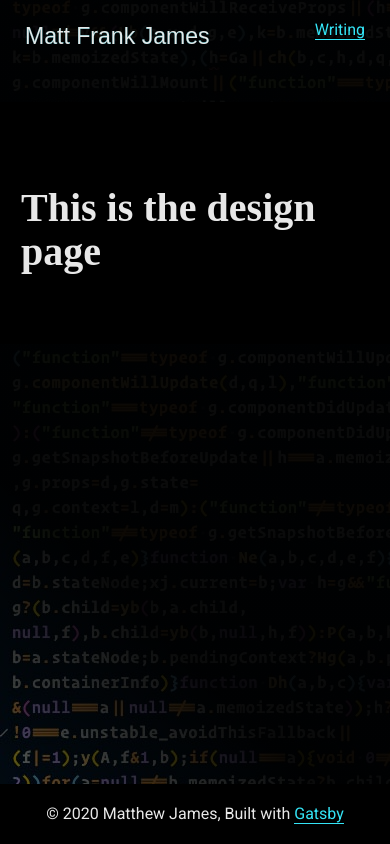
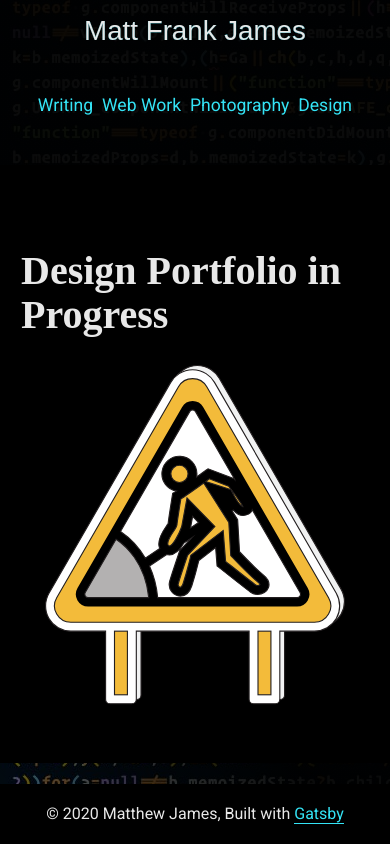
Before and after one commit to mattfrankjames/mattfrankjames-static-gatsby, a Gatsby site: page /DesignGallery in a window 390 px wide. Built offline with nearby package versions, Linux system fonts and the light colour scheme; Gatsby itself is replaced by a stand-in of ours; some packages are replaced by stand-ins of ours; a web font is replaced by a local one.

Commit message:
Header layout updates and media queries

```diff
--- a/gatsby-browser.js
+++ b/gatsby-browser.js
@@ -1,6 +1,4 @@
 // custom typefaces
-import "typeface-montserrat"
-import "typeface-merriweather"
 import "typeface-holtwood-one-sc"
 import "typeface-roboto"
 import "typeface-ibm-plex-mono"
--- /dev/null
+++ b/src/components/Icon.js
@@ -0,0 +1,156 @@
+import React from "react"
+
+export default function Icon({ name, label }) {
+  switch (name) {
+    case "inProgress":
+      return (
+        <svg
+          focusable="false"
+          role="image"
+          className="caution"
+          id="Layer_3"
+          aria-label={label}
+          data-name="Layer 3"
+          xmlns="http://www.w3.org/2000/svg"
+          viewBox="0 0 269.33 304.58"
+        >
+          <path
+            class="cls-1"
+            d="M155.92,11.33a22.67,22.67,0,0,0-39.26,0L7.32,200.72a22.66,22.66,0,0,0,19.63,34H58.14v61.12a4,4,0,0,0,4,4H81.73a4,4,0,0,0,4-4V234.71H187v61.12a4,4,0,0,0,4,4h19.59a4,4,0,0,0,4-4V234.71h31.06a22.66,22.66,0,0,0,19.63-34Z"
+            transform="translate(0.5 0.5)"
+          />
+          <path
+            class="cls-2"
+            d="M245.63,226.71H27a14.66,14.66,0,0,1-12.7-22L123.59,15.33a14.67,14.67,0,0,1,25.4,0L258.33,204.72a14.66,14.66,0,0,1-12.7,22Z"
+            transform="translate(0.5 0.5)"
+          />
+          <rect
+            class="cls-2"
+            x="195.48"
+            y="235.21"
+            width="11.6"
+            height="57.12"
+          />
+          <rect
+            class="cls-2"
+            x="66.64"
+            y="235.21"
+            width="11.6"
+            height="57.12"
+          />
+          <path
+            class="cls-2"
+            d="M145.83,33.59a11,11,0,0,0-19.07,0L64.54,141.35h0L33,196.07a11,11,0,0,0,9.53,16.52H230.1a11,11,0,0,0,9.53-16.52Z"
+            transform="translate(0.5 0.5)"
+          />
+          <path
+            class="cls-2"
+            d="M232.7,203.08a3,3,0,0,1-2.6,1.51H104.91a86.27,86.27,0,0,0-7.36-28.4L113,165.89a8.32,8.32,0,0,0,2.43.37c5.28,0,9.75-5.13,13-10.68l7.16-4.78-10.89,11.56-.28.82c-.82,2.4-8,23.57-9,27.68a10.3,10.3,0,0,0,9.72,12.4c2.19,0,7.59-.91,10.31-9.29,3.08-9.54,5.46-19.16,6.31-22.71l15.07-11.54,1.29,16.45,1.36,1.09c1,.76,23.56,18.7,28.73,22.49a10.54,10.54,0,0,0,6.31,2c4.45,0,8.46-2.53,9.74-6.13.63-1.77,1.46-6.39-4.41-11.19-6.48-5.3-18.1-17.34-21.56-21l-1.7-28.86-5-7.83,1.12-.74c2.57,2.86,5.39,4.9,8.21,4.9h0a6,6,0,0,0,.85-.06c2.27-.3,6.06-.81,7.57-4.11a5.69,5.69,0,0,0,.35-1l42.92,74.34A2.92,2.92,0,0,1,232.7,203.08Z"
+            transform="translate(0.5 0.5)"
+          />
+          <path
+            class="cls-2"
+            d="M136.29,36.09a3,3,0,0,1,2.61,1.5l35.33,61.2,0-.05-.67-.81-23.47-9-1.76,1.29c-2,1.46-5,3.67-8.38,6.1a16,16,0,0,0,.27-2.88A15.72,15.72,0,1,0,121.82,109c-.67.43-1.24.76-1.65,1l-1.76.94-.31,2c-1.28,8-3.34,21.19-3.76,25.14-.29.45-.8,1.19-1.23,1.82-3.06,4.42-8.18,11.83-7,18.36a9.82,9.82,0,0,0,.7,2.23l-13,8.68a73.49,73.49,0,0,0-22.29-23.83L133.68,37.59A3,3,0,0,1,136.29,36.09Z"
+            transform="translate(0.5 0.5)"
+          />
+          <path
+            class="cls-2"
+            d="M181.4,122.86l-.27,0c-2-.92-6.47-7.27-9.66-13.63l-.75-1.5L148,100.38,151.27,98l17.41,6.66c1.61,2,6,7.56,10.49,14.45A37.2,37.2,0,0,1,181.4,122.86Z"
+            transform="translate(0.5 0.5)"
+          />
+          <path
+            class="cls-2"
+            d="M194.85,190.62a5.48,5.48,0,0,1,1.94,2.3,2.9,2.9,0,0,1-2.21.83,2.66,2.66,0,0,1-1.58-.45c-4.33-3.18-22-17.2-27.12-21.23l-2.16-27.66-29.05,22.24-.32,1.41c0,.12-2.76,12-6.45,23.44-.84,2.6-2,3.76-2.7,3.76a2.08,2.08,0,0,1-1.44-.85,2.11,2.11,0,0,1-.49-1.73c.71-3,6.12-19.14,8.49-26.1l24.44-25.94-25-25.48L126.44,141c-3.23,8.9-8.53,17.24-11,17.24a1,1,0,0,1-.45-.2,2,2,0,0,1-1-1.37c-.6-3.26,3.64-9.4,5.68-12.35,1.74-2.52,2.55-3.68,2.57-5.3s1.79-12.65,3.45-23.09c4.7-2.93,14-9.6,20.53-14.3l22.54,35.49,1.75,29.71,1,1.06C172.15,168.57,186.81,184.05,194.85,190.62Z"
+            transform="translate(0.5 0.5)"
+          />
+          <path
+            class="cls-2"
+            d="M124.46,101.19a7.72,7.72,0,1,1,7.72-7.72A7.72,7.72,0,0,1,124.46,101.19Z"
+            transform="translate(0.5 0.5)"
+          />
+          <polygon
+            class="cls-2"
+            points="136.8 132.25 142.13 137.69 134.89 142.52 136.8 132.25"
+          />
+          <path
+            class="cls-2"
+            d="M163.44,113.81l1.64.53c.86,1.63,1.86,3.44,3,5.23l-.67.45Z"
+            transform="translate(0.5 0.5)"
+          />
+          <path
+            class="cls-2"
+            d="M39.88,200.07l27.66-47.92c7.64,5.11,26.22,20.64,29.35,52.44H42.48a3,3,0,0,1-2.6-1.51,2.77,2.77,0,0,1-.32-.79A2.89,2.89,0,0,1,39.88,200.07Z"
+            transform="translate(0.5 0.5)"
+          />
+          <path
+            class="cls-3"
+            d="M151.67,15.08a22.67,22.67,0,0,0-39.26,0L3.07,204.47a22.66,22.66,0,0,0,19.63,34H53.89v61.12a4,4,0,0,0,4,4H77.48a4,4,0,0,0,4-4V238.46H182.73v61.12a4,4,0,0,0,4,4h19.59a4,4,0,0,0,4-4V238.46h31.06a22.66,22.66,0,0,0,19.63-34Z"
+            transform="translate(0.5 0.5)"
+          />
+          <path
+            class="cls-4"
+            d="M241.38,230.46H22.7a14.66,14.66,0,0,1-12.7-22L119.34,19.08a14.67,14.67,0,0,1,25.4,0L254.08,208.47a14.66,14.66,0,0,1-12.7,22Z"
+            transform="translate(0.5 0.5)"
+          />
+          <rect
+            class="cls-4"
+            x="191.23"
+            y="238.96"
+            width="11.6"
+            height="57.12"
+          />
+          <rect
+            class="cls-4"
+            x="62.39"
+            y="238.96"
+            width="11.6"
+            height="57.12"
+          />
+          <path
+            d="M141.58,37.34a11,11,0,0,0-19.07,0L60.29,145.1h0L28.7,199.82a11,11,0,0,0,9.53,16.52H225.85a11,11,0,0,0,9.53-16.52Z"
+            transform="translate(0.5 0.5)"
+          />
+          <path
+            class="cls-3"
+            d="M228.45,206.83a3,3,0,0,1-2.6,1.51H100.66a86.27,86.27,0,0,0-7.36-28.4l15.46-10.3a8.32,8.32,0,0,0,2.43.37c5.28,0,9.75-5.13,13-10.68l7.16-4.78L120.5,166.11l-.28.82c-.82,2.4-8,23.57-9,27.68A10.3,10.3,0,0,0,121,207c2.19,0,7.59-.91,10.31-9.29,3.08-9.54,5.46-19.16,6.31-22.71l15.07-11.54,1.29,16.45,1.36,1.09c1,.76,23.56,18.7,28.73,22.49a10.54,10.54,0,0,0,6.31,2c4.45,0,8.46-2.53,9.74-6.13.63-1.77,1.46-6.39-4.41-11.19-6.48-5.3-18.1-17.34-21.56-21l-1.7-28.86-5-7.83,1.12-.74c2.57,2.86,5.39,4.9,8.21,4.9h0a6,6,0,0,0,.85-.06c2.27-.3,6.06-.81,7.57-4.11a5.69,5.69,0,0,0,.35-1l42.92,74.34A2.92,2.92,0,0,1,228.45,206.83Z"
+            transform="translate(0.5 0.5)"
+          />
+          <path
+            class="cls-3"
+            d="M132,39.84a3,3,0,0,1,2.61,1.5L170,102.54l0-.05-.67-.81-23.47-9L144,94c-2,1.46-5,3.67-8.38,6.1a16,16,0,0,0,.27-2.88,15.72,15.72,0,1,0-18.36,15.48c-.67.43-1.24.76-1.65,1l-1.76.94-.31,2c-1.28,8-3.34,21.19-3.76,25.14-.29.45-.8,1.19-1.23,1.82-3.06,4.42-8.18,11.83-7,18.36a9.82,9.82,0,0,0,.7,2.23l-13,8.68A73.49,73.49,0,0,0,67.29,149L129.43,41.34A3,3,0,0,1,132,39.84Z"
+            transform="translate(0.5 0.5)"
+          />
+          <path
+            class="cls-4"
+            d="M177.15,126.61l-.27,0c-2-.92-6.47-7.27-9.66-13.63l-.75-1.5-22.73-7.38,3.28-2.39,17.41,6.66c1.61,2,6,7.56,10.49,14.45A37.2,37.2,0,0,1,177.15,126.61Z"
+            transform="translate(0.5 0.5)"
+          />
+          <path
+            class="cls-4"
+            d="M190.6,194.37a5.48,5.48,0,0,1,1.94,2.3,2.9,2.9,0,0,1-2.21.83,2.66,2.66,0,0,1-1.58-.45c-4.33-3.18-22-17.2-27.12-21.23l-2.16-27.66L130.42,170.4l-.32,1.41c0,.12-2.76,12-6.45,23.44-.84,2.6-2,3.76-2.7,3.76a2.08,2.08,0,0,1-1.44-.85,2.11,2.11,0,0,1-.49-1.73c.71-3,6.12-19.14,8.49-26.1L152,144.39l-25-25.48-4.8,25.86c-3.23,8.9-8.53,17.24-11,17.24a1,1,0,0,1-.45-.2,2,2,0,0,1-1-1.37c-.6-3.26,3.64-9.4,5.68-12.35,1.74-2.52,2.55-3.68,2.57-5.3s1.79-12.65,3.45-23.09c4.7-2.93,14-9.6,20.53-14.3l22.54,35.49,1.75,29.71,1,1.06C167.9,172.32,182.56,187.8,190.6,194.37Z"
+            transform="translate(0.5 0.5)"
+          />
+          <path
+            class="cls-4"
+            d="M120.21,104.94a7.72,7.72,0,1,1,7.72-7.72A7.72,7.72,0,0,1,120.21,104.94Z"
+            transform="translate(0.5 0.5)"
+          />
+          <polygon
+            class="cls-3"
+            points="132.55 136 137.88 141.44 130.64 146.27 132.55 136"
+          />
+          <path
+            d="M159.19,117.56l1.64.53c.86,1.63,1.86,3.44,3,5.23l-.67.45Z"
+            transform="translate(0.5 0.5)"
+          />
+          <path
+            class="cls-5"
+            d="M35.63,203.82,63.29,155.9c7.64,5.11,26.22,20.64,29.35,52.44H38.23a3,3,0,0,1-2.6-1.51,2.77,2.77,0,0,1-.32-.79A2.89,2.89,0,0,1,35.63,203.82Z"
+            transform="translate(0.5 0.5)"
+          />
+        </svg>
+      )
+    default:
+      return <h3>Unable to find icon</h3>
+  }
+}
--- a/src/components/layout.js
+++ b/src/components/layout.js
@@ -10,6 +10,13 @@ function Layout({ location, title, children, home }) {
         color: #e8e8e8;
         background: black;
       }
+    .cls-1,.cls-2{fill:#f1f2f2;}.cls-1,.cls-3,.cls-4,.cls-5{stroke:#231f20;stroke-miterlimit:10;}.cls-3{fill:#fff;}.cls-4{fill:#f3bb3a;}.cls-5{fill:#b3b1b1;}
+    .caution {
+      width: 95%;
+      max-width: 300px;
+      margin: 1em auto;
+      display: block;
+    }
     `
   const rootPath = `${__PATH_PREFIX__}/`
   const blogPath = `${__PATH_PREFIX__}/blog/`
@@ -17,16 +24,7 @@ function Layout({ location, title, children, home }) {
 
   if (location.pathname === rootPath || location.pathname === blogPath) {
     header = (
-      <div
-        style={{
-          width: `95%`,
-          maxWidth: `1200px`,
-          margin: `0 auto`,
-          display: `flex`,
-          justifyContent: `space-between`,
-          alignItems: `center`,
-        }}
-      >
+      <HeaderInner>
         <h1
           style={{
             ...scale(1.5),
@@ -51,23 +49,23 @@ function Layout({ location, title, children, home }) {
             <li>
               <Link to="/blog/">Writing</Link>
             </li>
+            <li>
+              <Link to="/WebGallery/">Web Work</Link>
+            </li>
+            <li>
+              <Link to="/PhotoGallery/">Photography</Link>
+            </li>
+            <li>
+              <Link to="/DesignGallery/">Design</Link>
+            </li>
           </ul>
         </Nav>
-      </div>
+      </HeaderInner>
     )
   } else {
     header = (
-      <div
-        style={{
-          width: `95%`,
-          maxWidth: `1200px`,
-          margin: `0 auto`,
-          display: `flex`,
-          justifyContent: `space-between`,
-          alignItems: `center`,
-        }}
-      >
-        <h3
+      <HeaderInner>
+        <h2
           style={{
             fontFamily: `Holtwood One SC, sans-serif`,
             marginTop: 0,
@@ -84,15 +82,24 @@ function Layout({ location, title, children, home }) {
           >
             {title}
           </Link>
-        </h3>
+        </h2>
         <Nav>
           <ul>
             <li>
               <Link to="/blog/">Writing</Link>
             </li>
+            <li>
+              <Link to="/WebGallery/">Web Work</Link>
+            </li>
+            <li>
+              <Link to="/PhotoGallery/">Photography</Link>
+            </li>
+            <li>
+              <Link to="/DesignGallery/">Design</Link>
+            </li>
           </ul>
         </Nav>
-      </div>
+      </HeaderInner>
     )
   }
   if (home) {
@@ -107,15 +114,7 @@ function Layout({ location, title, children, home }) {
           background: `black`,
         }}
       >
-        <main
-          style={{
-            display: "grid",
-            gridTemplateColumns: "1fr 1fr",
-            gridGap: "1rem",
-          }}
-        >
-          {children}
-        </main>
+        <Main>{children}</Main>
       </div>
     )
   } else {
@@ -153,7 +152,34 @@ function Layout({ location, title, children, home }) {
     </Wrapper>
   )
 }
-
+const Main = styled.main`
+  @media (min-width: 768px) {
+    display: grid;
+    grid-template-columns: 1fr 1fr;
+    grid-gap: 1rem;
+  }
+`
+const HeaderInner = styled.div`
+  width: 95%;
+  max-width: 1200px;
+  margin: 0 auto;
+  display: flex;
+  justify-content: space-between;
+  align-items: center;
+  flex-direction: column;
+  @media (min-width: 1229px) {
+    flex-direction: row;
+    h1 {
+      margin-right: 1rem;
+    }
+  }
+  @supports (gap: 1rem) {
+    gap: 1rem;
+    h1 {
+      margin-right: 0;
+    }
+  }
+`
 const Wrapper = styled.div`
   min-height: 100vh;
   background: linear-gradient(
@@ -174,10 +200,29 @@ const Footer = styled.footer`
   padding: 1rem 0;
 `
 const Nav = styled.nav`
+  display: flex;
+  justify-content: center;
+  flex: 1;
+  width: 100%;
   ul {
     display: flex;
-    align-items: center;
+    align-items: flex-start;
+    justify-content: space-around;
     list-style: none;
+    width: 95%;
+    @media (min-width: 1024px) {
+      width: 100%;
+    }
+    a {
+      box-shadow: none;
+      font-size: 1.1rem;
+      &:hover {
+        box-shadow: 0 1px 0 0 currentColor;
+      }
+    }
+    li {
+      margin-bottom: 0;
+    }
   }
 `
 
--- a/src/pages/DesignGallery.js
+++ b/src/pages/DesignGallery.js
@@ -1,13 +1,15 @@
 import React from "react"
 import Layout from "../components/layout"
 import SEO from "../components/seo"
+import Icon from "../components/Icon"
 
 export default function PhotoGallery({ location, data }) {
   const siteTitle = data.site.siteMetadata.title
   return (
     <Layout location={location} title={siteTitle}>
       <SEO title="Design Portfolio" />
-      <h1>This is the design page</h1>
+      <h1>Design Portfolio in Progress</h1>
+      <Icon name="inProgress" label="Page in Progress" />
     </Layout>
   )
 }
--- a/src/pages/PhotoGallery.js
+++ b/src/pages/PhotoGallery.js
@@ -1,13 +1,15 @@
 import React from "react"
 import Layout from "../components/layout"
 import SEO from "../components/seo"
+import Icon from "../components/Icon"
 
 export default function PhotoGallery({ location, data }) {
   const siteTitle = data.site.siteMetadata.title
   return (
     <Layout location={location} title={siteTitle}>
       <SEO title="Photography Portfolio" />
-      <h1>This is the photo page</h1>
+      <h1>Photo Portfolio In Progress</h1>
+      <Icon name="inProgress" label="Page in Progress" />
     </Layout>
   )
 }
--- a/src/pages/WebGallery.js
+++ b/src/pages/WebGallery.js
@@ -1,13 +1,15 @@
 import React from "react"
 import Layout from "../components/layout"
 import SEO from "../components/seo"
+import Icon from "../components/Icon"
 
 export default function PhotoGallery({ location, data }) {
   const siteTitle = data.site.siteMetadata.title
   return (
     <Layout location={location} title={siteTitle}>
       <SEO title="Web Portfolio" />
-      <h1>This is the web page</h1>
+      <h1>Web Portfolio In Progress</h1>
+      <Icon name="inProgress" label="Page in Progress" />
     </Layout>
   )
 }
```
Also changed, not shown: src/pages/index.js (+26 -5 lines), src/images/icons/construction.svg (added).
